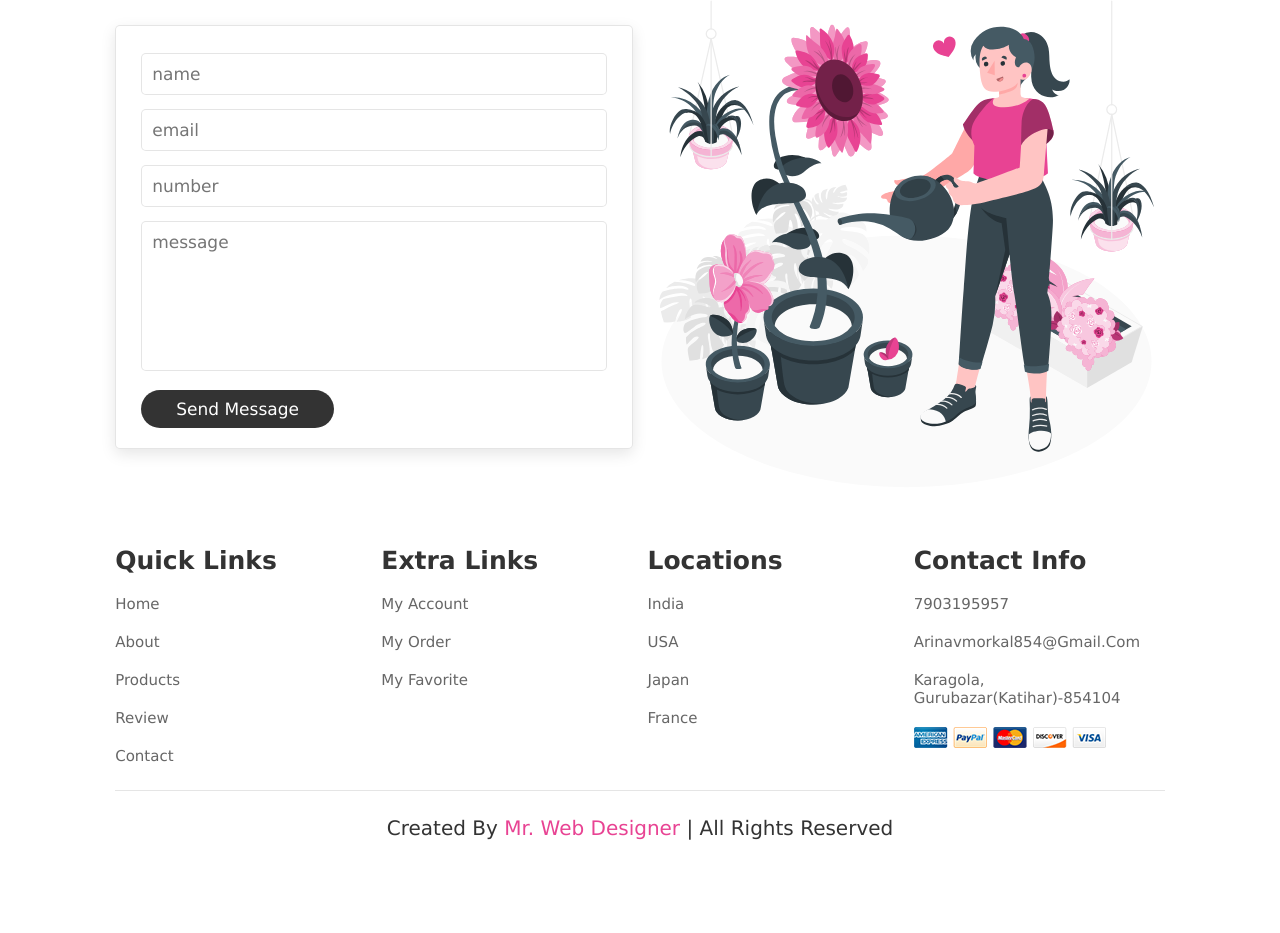
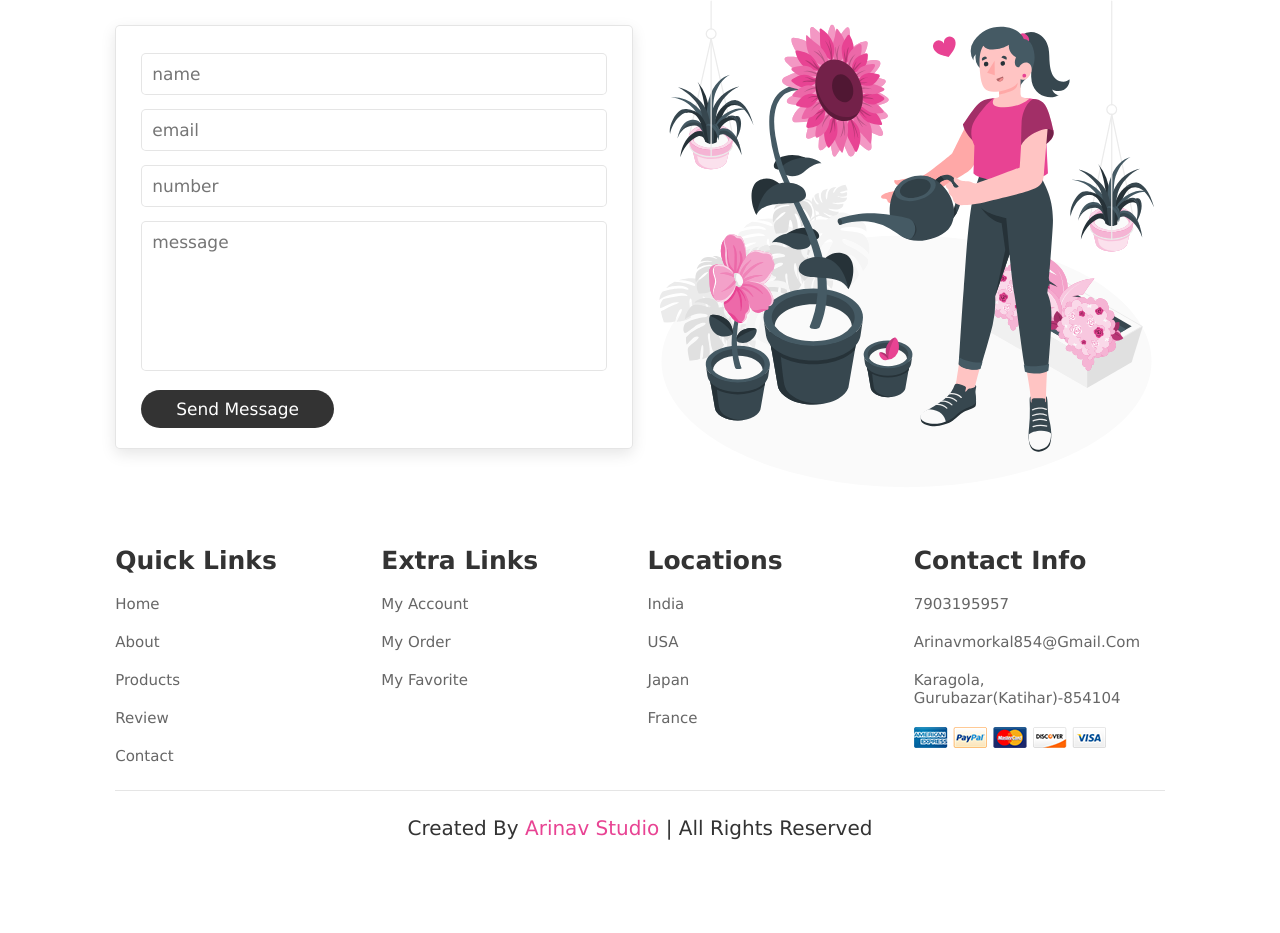
Before and after one commit to arinavstudio/Deepricha-garden, a plain HTML site: page index.html in a window 1280 px wide. Shown: the part 3422-4355 px from the top of the page. Drawn offline with Linux system fonts and the light colour scheme; files whose address does not match are found by name.

Commit message:
deepricha-garden

```diff
--- a/index.html
+++ b/index.html
@@ -418,7 +418,7 @@
 
     </div>
 
-    <div class="credit"> created by <span> mr. web designer </span> | all rights reserved </div>
+    <div class="credit"> created by <span> Arinav studio </span> | all rights reserved </div>
 
 </section>
 
```
